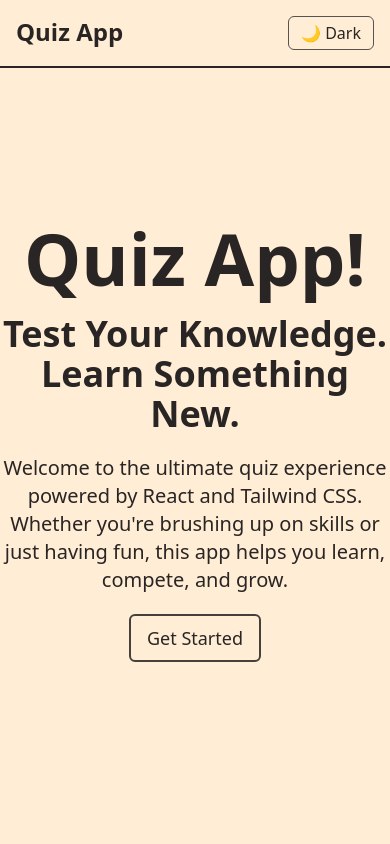
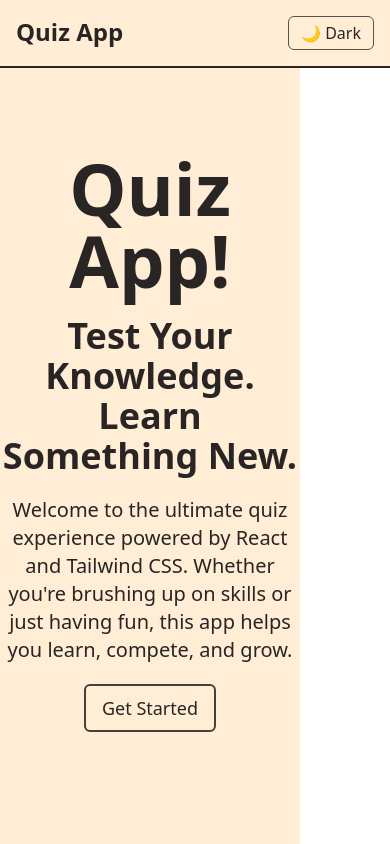
Before and after one commit to TonyStark-19/Quiz-app, a React (Create React App) app: page / in a window 390 px wide. Built offline with nearby package versions, Linux system fonts and the light colour scheme.

Commit message:
Added custom breakpoints for responsiveness

```diff
--- a/tailwind.config.js
+++ b/tailwind.config.js
@@ -4,7 +4,14 @@ module.exports = {
     './src/**/*.{js,jsx,ts,tsx}', // adjust as needed
   ],
   theme: {
-    extend: {},
+    extend: {
+      screens: {
+        'a': '900px',
+        'b': '700px',
+        'c': '500px',
+        'd': '300px',
+      },
+    },
   },
   plugins: [],
 }
```
